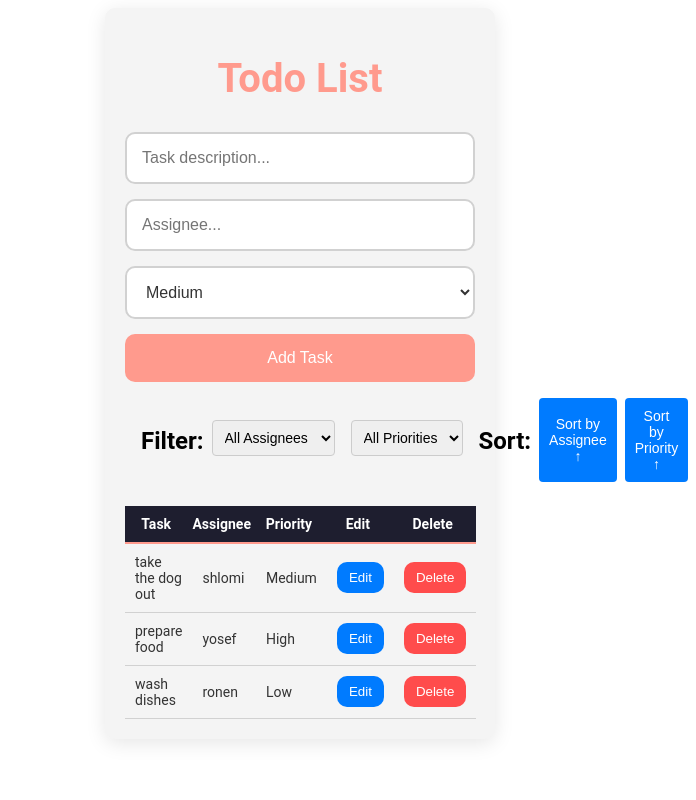
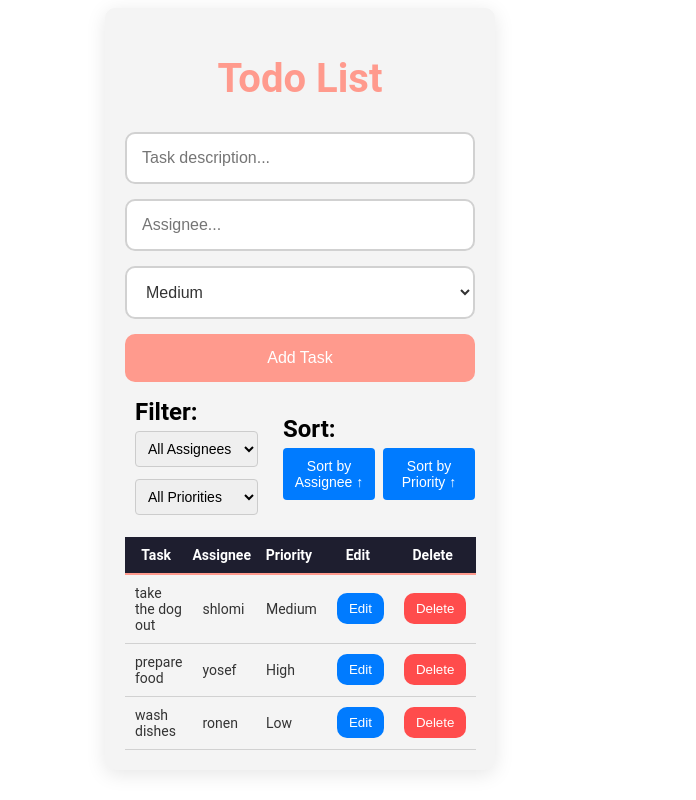
Before and after one commit to shlomi-plishtiev/todo-list, a React (Vite) app: page / in a window 600 px wide. Shown: the whole page, 696 px wide, since content can reach past the window. Built offline with nearby package versions, Linux system fonts and the light colour scheme.

Commit message:
fix btn sort responsive to mobile

```diff
--- a/src/assets/styles/cmp/TaskFilters.scss
+++ b/src/assets/styles/cmp/TaskFilters.scss
@@ -1,19 +1,25 @@
-// TaskFilters.scss
-
 .filter-options {
     display: flex;
-    flex-direction: column;
-    padding: 16px;
+    padding: 10px;
+    gap: 20px;
     padding-top: 0;
-
+    .sort{
+        min-width: 200px;
+    }
     h2 {
         margin-top: 8px;
         margin-right: 0.5rem;
+        margin-bottom: 5px;
 
         @media (max-width: 600px) {
             margin-top: 0;
             margin-bottom: 5px;
         }
+        @media (max-width: 730px) {
+            width: min-content;
+        }
+
+
     }
 
     select {
@@ -22,11 +28,17 @@
         border: 1px solid #ccc;
         border-radius: 4px;
         font-size: 16px;
+        margin-right: 5px;
 
         @media (max-width: 600px) {
             font-size: 14px;
+            width: 135px;
+        }
+        @media (max-width: 730px) {
+            font-size: 14px;
+            width: 123px;
+        }
 
-        }
     }
 
     .sort-buttons {
@@ -34,7 +46,7 @@
         flex-direction: column;
 
         button {
-            margin-bottom: 8px;
+            margin-bottom: 10px;
             padding: 10px;
             border: none;
             border-radius: 4px;
@@ -43,24 +55,30 @@
             cursor: pointer;
             font-size: 16px;
 
+
             &:hover {
                 background-color: #0056b3;
             }
 
             @media (max-width: 600px) {
                 font-size: 14px;
+                width: 140px;
             }
+            @media (max-width: 730px) {
+                font-size: 14px;
+                width: 140px;
+            }
+
         }
+
     }
+
 
     @media (min-width: 600px) {
         flex-direction: row;
         align-items: center;
 
-        select {
-            margin-right: 16px;
-            flex: 1;
-        }
+
 
         .sort-buttons {
             flex-direction: row;
@@ -70,4 +88,5 @@
             }
         }
     }
+
 }
--- a/src/cmps/TaskFilters.jsx
+++ b/src/cmps/TaskFilters.jsx
@@ -5,6 +5,7 @@ export function TaskFilters({
 }) {
     return (
         <div className="filter-options">
+            <div className="filter">
                 <h2>Filter:</h2>
                 <select value={assigneeFilter} onChange={onAssigneeFilterChange}>
                     <option value="">All Assignees</option>
@@ -19,7 +20,9 @@ export function TaskFilters({
                         <option key={index} value={priority}>{priority}</option>
                     ))}
                 </select>
+            </div>
 
+            <div className="sort">
                 <h2>Sort:</h2>
                 <div className="sort-buttons">
                     <button onClick={sortByAssignee}>
@@ -30,5 +33,6 @@ export function TaskFilters({
                     </button>
                 </div>
             </div>
-    )
+        </div>
+    );
 }
```
Lines whose indentation alone changed are shown as unchanged.
